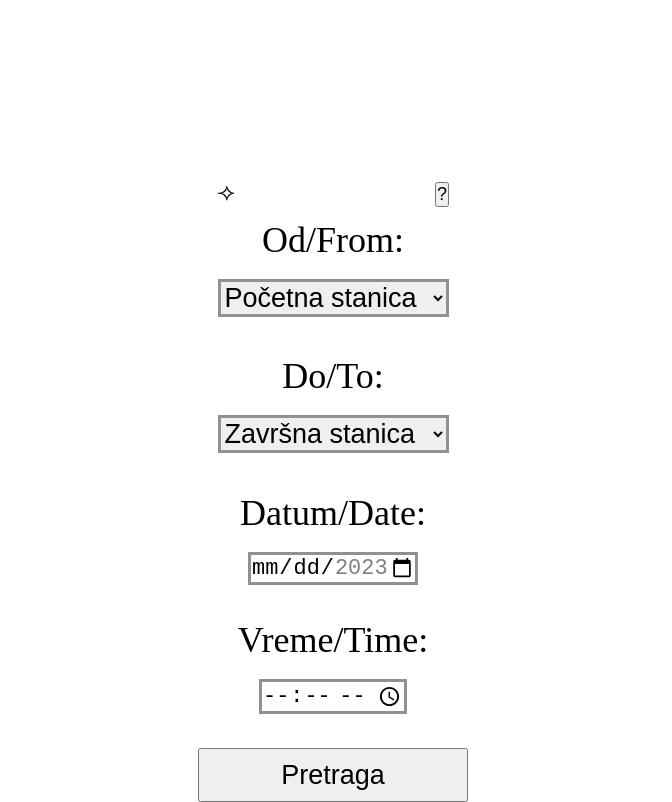
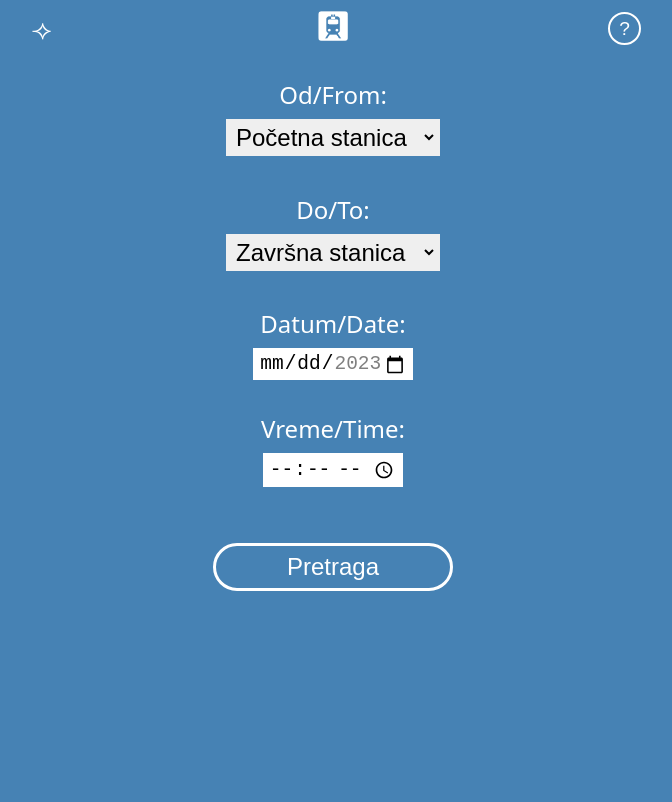
Before and after one commit to Marija-Kov/train-schedule, a React (Vite) app: page / in a window 1280 px wide. Shown: the whole page, without its empty margins (307-979 px from the left). Built offline with nearby package versions, Linux system fonts and the light colour scheme.

Commit message:
Create partials, add style

```diff
--- /dev/null
+++ b/src/scss/_departures.scss
@@ -0,0 +1,68 @@
+@use 'variables';
+
+.departures--container,
+.departure,
+h2,
+h3 {
+    color: variables.$primary-2;
+    width: 85%;
+    display: flex;
+    justify-content: center;
+}
+
+h2 {
+    justify-content: center;
+    font-size: 1.3em;
+    margin-bottom: 0.5em;
+    span {
+        flex: 1;
+        text-align: center;
+       &:nth-child(1) {
+        &::after {
+            position: absolute;
+            content: "➞";
+            left: 49%;
+        }
+       }
+    }
+}
+
+h3 {
+    justify-content: center;
+    span {
+        border: solid 1px variables.$primary-2;
+        flex: 1;
+        text-align: center;
+    }
+}
+
+.departures--container {
+   flex-direction: column;
+   gap: 0.5em;
+   align-items: center;
+   width: 100%;
+}
+
+.departure {
+    span {
+       flex: 1;
+       text-align: center;
+       border-bottom: solid 1px variables.$primary-2;
+    }
+}
+
+.back {
+    background: variables.$primary-1;
+    color: variables.$primary-2;
+    font-size: 1.2em;
+    border: solid 2px variables.$primary-2;
+    border-radius: 2em;;
+    padding: 4px 8px;
+    margin: 2em auto;
+    &::before {
+        content: "< ";
+        font-weight: 600;
+        position: relative;
+        top: 1px;
+    }
+}
--- /dev/null
+++ b/src/scss/_form.scss
@@ -0,0 +1,54 @@
+@use 'variables';
+
+form {
+    margin-top: 0.8em;
+    display: flex;
+    flex-direction: column;
+    gap: 0.5em;
+    align-items: center;
+    width: 100%;
+    height: 100%;
+    color: variables.$primary-2;
+
+}
+
+.search {
+    width: 10em;
+    height: 2em;
+    background: variables.$primary-1;
+    border-radius: 2em;
+    border: solid 3px variables.$primary-2;
+    color: variables.$primary-2;
+    font-size: 1.5em;
+    margin: 1em;
+}
+
+label {
+    font-size: 1.5em;
+}
+
+select,
+input {
+    margin-bottom: 1.2em;
+    border: solid 3px transparent;
+    padding: 1px 3px;
+    font-size: 1.5em;
+
+}
+
+select,
+button,
+input {
+    cursor: pointer;
+    transition: 0.3s;
+}
+
+select {
+    option {
+      font-size: 2em;
+    }
+}
+
+.error {
+    border: solid 3px variables.$error-1;
+}
--- /dev/null
+++ b/src/scss/_header.scss
@@ -0,0 +1,37 @@
+@use 'variables';
+
+header {
+    display: flex;
+    gap: 1.5em;
+    align-items: center;
+    color: variables.$primary-2;
+    margin: 10px auto;
+    width: 85%;
+    span {
+        flex: 1;
+        text-align: center;
+        &:nth-child(1){
+         font-size: 1.7em;
+        }
+     }
+}
+
+
+.info {
+    flex: 1;
+    text-align: center;
+    background: variables.$primary-1;
+    border: solid 2px variables.$primary-2;
+    color: variables.$primary-2;
+    font-size: 1.2em;
+    border-radius: 2em;
+    width: 1.7em;
+    height: 1.7em;
+}
+
+
+.train-icon {
+    flex: 1;
+    text-align: center;
+    width: 30px;
+}
--- /dev/null
+++ b/src/scss/_variables.scss
@@ -0,0 +1,5 @@
+// colors
+
+$primary-1: steelblue;
+$primary-2: white;
+$error-1:  rgb(255, 21, 0);
--- a/src/scss/main.css
+++ b/src/scss/main.css
@@ -1,3 +1,150 @@
+@charset "UTF-8";
+header {
+  display: flex;
+  gap: 1.5em;
+  align-items: center;
+  color: white;
+  margin: 10px auto;
+  width: 85%;
+}
+header span {
+  flex: 1;
+  text-align: center;
+}
+header span:nth-child(1) {
+  font-size: 1.7em;
+}
+
+.info {
+  flex: 1;
+  text-align: center;
+  background: steelblue;
+  border: solid 2px white;
+  color: white;
+  font-size: 1.2em;
+  border-radius: 2em;
+  width: 1.7em;
+  height: 1.7em;
+}
+
+.train-icon {
+  flex: 1;
+  text-align: center;
+  width: 30px;
+}
+
+form {
+  margin-top: 0.8em;
+  display: flex;
+  flex-direction: column;
+  gap: 0.5em;
+  align-items: center;
+  width: 100%;
+  height: 100%;
+  color: white;
+}
+
+.search {
+  width: 10em;
+  height: 2em;
+  background: steelblue;
+  border-radius: 2em;
+  border: solid 3px white;
+  color: white;
+  font-size: 1.5em;
+  margin: 1em;
+}
+
+label {
+  font-size: 1.5em;
+}
+
+select,
+input {
+  margin-bottom: 1.2em;
+  border: solid 3px transparent;
+  padding: 1px 3px;
+  font-size: 1.5em;
+}
+
+select,
+button,
+input {
+  cursor: pointer;
+  transition: 0.3s;
+}
+
+select option {
+  font-size: 2em;
+}
+
+.error {
+  border: solid 3px rgb(255, 21, 0);
+}
+
+.departures--container,
+.departure,
+h2,
+h3 {
+  color: white;
+  width: 85%;
+  display: flex;
+  justify-content: center;
+}
+
+h2 {
+  justify-content: center;
+  font-size: 1.3em;
+  margin-bottom: 0.5em;
+}
+h2 span {
+  flex: 1;
+  text-align: center;
+}
+h2 span:nth-child(1)::after {
+  position: absolute;
+  content: "➞";
+  left: 49%;
+}
+
+h3 {
+  justify-content: center;
+}
+h3 span {
+  border: solid 1px white;
+  flex: 1;
+  text-align: center;
+}
+
+.departures--container {
+  flex-direction: column;
+  gap: 0.5em;
+  align-items: center;
+  width: 100%;
+}
+
+.departure span {
+  flex: 1;
+  text-align: center;
+  border-bottom: solid 1px white;
+}
+
+.back {
+  background: steelblue;
+  color: white;
+  font-size: 1.2em;
+  border: solid 2px white;
+  border-radius: 2em;
+  padding: 4px 8px;
+  margin: 2em auto;
+}
+.back::before {
+  content: "< ";
+  font-weight: 600;
+  position: relative;
+  top: 1px;
+}
+
 * {
   box-sizing: border-box;
   margin: 0;
@@ -5,41 +152,18 @@
 }
 
 body {
+  font-family: system-ui;
   min-width: 320px;
   max-width: 100vw;
   height: 100vh;
+  background: steelblue;
 }
 
-.container,
-form {
-  font-size: 1.5em;
+.container {
   display: flex;
   flex-direction: column;
   gap: 0.5em;
   align-items: center;
   width: 100%;
   height: 100%;
-}
-
-select,
-button,
-input {
-  font-size: 0.75em;
-  cursor: pointer;
-  transition: 0.3s;
-}
-
-select,
-input {
-  margin-bottom: 0.75em;
-  border: solid 3px rgb(145, 145, 145);
-}
-
-.error {
-  border: solid 3px red;
-}
-
-button.search {
-  width: 10em;
-  height: 2em;
 }/*# sourceMappingURL=main.css.map */
--- a/src/scss/main.scss
+++ b/src/scss/main.scss
@@ -1,3 +1,8 @@
+@use 'variables';
+@use 'header';
+@use 'form';
+@use 'departures';
+
 * {
     box-sizing: border-box;
     margin: 0;
@@ -5,14 +10,14 @@
 }
 
 body {
+    font-family: system-ui;
     min-width: 320px;
     max-width: 100vw;
     height: 100vh;
+    background: variables.$primary-1;
   }
 
-.container,
-form {
-    font-size: 1.5em;
+.container {
     display: flex;
     flex-direction: column;
     gap: 0.5em;
@@ -20,26 +25,3 @@ form {
     width: 100%;
     height: 100%;
 }
-
-select,
-button,
-input {
-    font-size: 0.75em;
-    cursor: pointer;
-    transition: 0.3s;
-}
-
-select,
-input {
-    margin-bottom: 0.75em;
-    border: solid 3px rgb(145, 145, 145);
-}
-
-.error {
-    border: solid 3px red;
-}
-
-button.search {
-    width: 10em;
-    height: 2em;
-}
```
Also changed, not shown: 1 other file (tests, documents, lock files or other folders).
